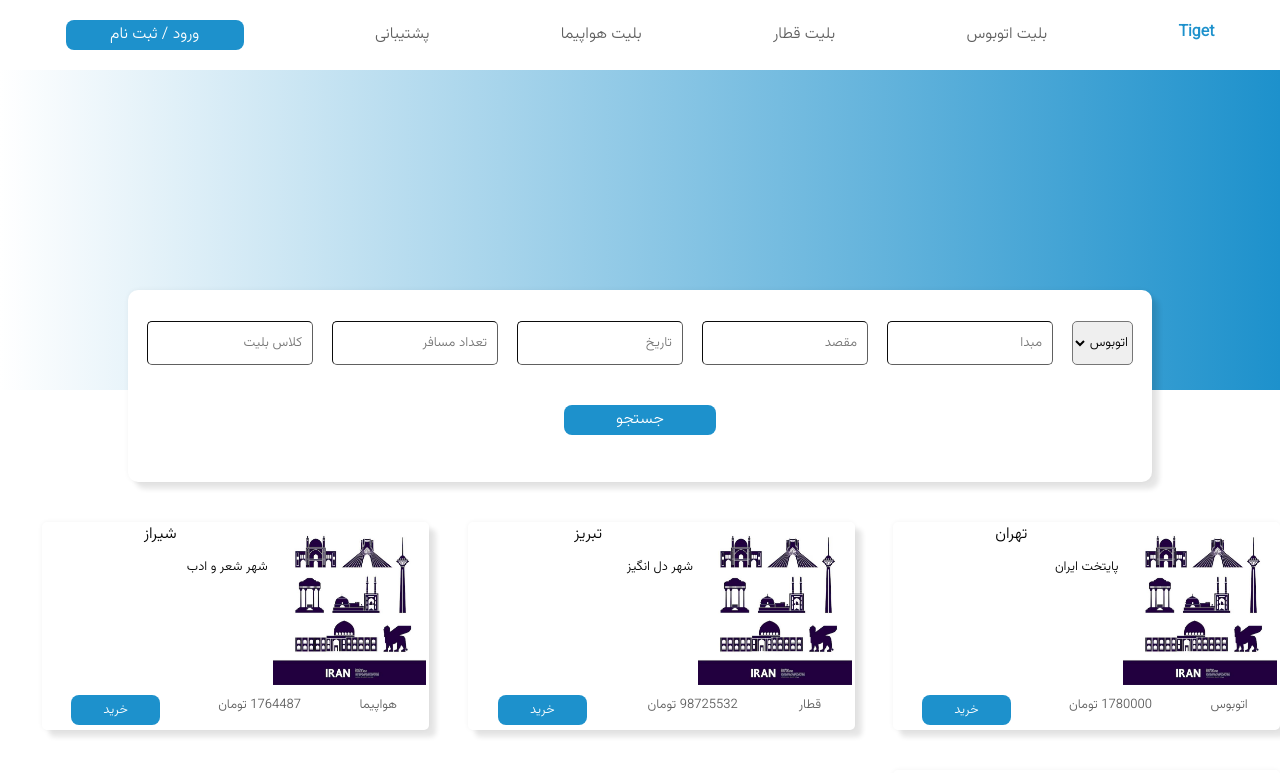
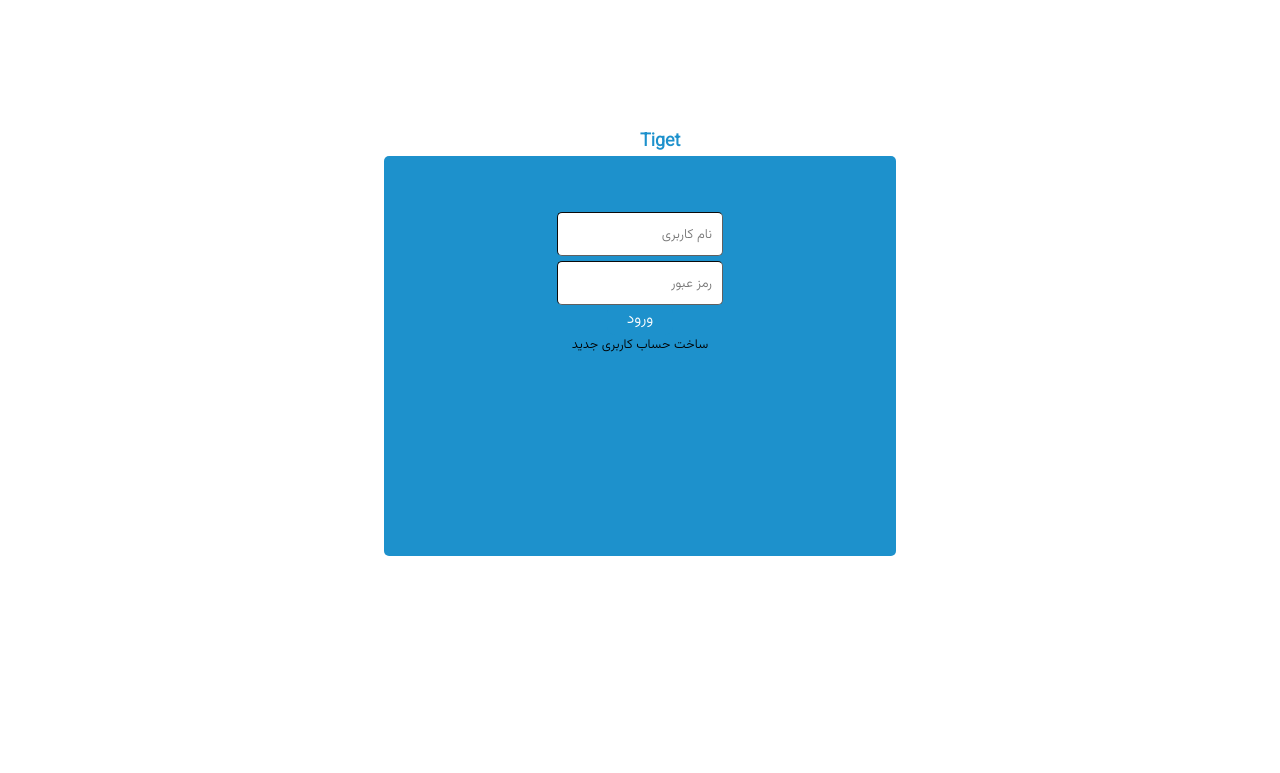
Before and after one commit to TiGet-SBU/TiGet_Frontend, a React (Create React App) app in the folder tiget-front/: page / in a window 1280 px wide. Shown: the top 773 px of the page. Built offline with nearby package versions, Linux system fonts and the light colour scheme.

Commit message:
added a basic login page

```diff
--- a/tiget-front/src/App.tsx
+++ b/tiget-front/src/App.tsx
@@ -1,9 +1,10 @@
 import React from 'react';
 import LandingPage from './Pages/LandingPage/LandingPage';
+import LoginPage from './Pages/LoginPage/LoginPage';
 function App() {
   return (
     <div >
-      <LandingPage/>
+      <LoginPage/>
     </div>
   );
 }
--- /dev/null
+++ b/tiget-front/src/Pages/LoginPage/LoginPage.css
@@ -0,0 +1,43 @@
+.title
+{
+    margin-left: 50%;
+    margin-top: 10%;
+    font-size: large;
+    font-weight: 800;
+    color: var(--main-color);
+}
+form{
+    margin-top: 10%;
+    display: flex;
+    align-items: center;
+    flex-direction: column;
+}
+.form-holder{
+    direction: rtl;
+    width: 40%;
+    height: 25rem;
+    margin-left: 30%;
+    margin-top: 0%;
+    border-radius: 5px;
+    background-color: var(--main-color);
+    display: flex;
+    flex-direction: column;
+    align-items: center;
+}
+.login-signup-toggle{
+    font-size: small;
+}
+.login-signup-toggle span:hover{
+    cursor: pointer;
+    color: var(--text-gray-color);
+}
+.form-holder input
+{
+    margin-top: 3%;
+    border-width: 1px;
+    border-color: var(--text-gray-color);
+    border-radius: 5px;
+    height: 40px;
+    font-family: 'Vazirmatn', sans-serif;
+    padding-right:10px ;
+}
--- /dev/null
+++ b/tiget-front/src/Pages/LoginPage/LoginPage.tsx
@@ -0,0 +1,47 @@
+import React, { useState } from 'react';
+import Button from '../../Components/Button/Button';
+import './LoginPage.css';
+const Login = () =>{
+    return <form>
+        <input type='text' placeholder='نام کاربری'/>
+        <input type='text' placeholder='رمز عبور'/>
+        <Button text='ورود' onClick={()=>true}/>
+    </form>
+}
+const SignUp = () => {
+    return <form>
+        <input type='text' placeholder='نام کاربری'/>
+        <input type='text' placeholder='رمز عبور'/>
+        <input type='text' placeholder='تکرار رمز عبور'/>
+        <input type='text' placeholder='ایمیل'/>
+        <Button text='ساخت اکانت' onClick={()=>true}/>
+    </form>
+}
+const LoginPage = () =>
+{
+    const [loginState,setLoginState] = useState<boolean>(true);
+
+    function toggleState(){
+        setLoginState(!loginState);
+    }
+    return (
+        <div>
+            <div className='title'>
+                Tiget
+            </div>
+            <div className='form-holder'>
+                {loginState?
+                (<Login/>):
+                (<SignUp/>)
+                }
+                <div className='login-signup-toggle'>
+                    {loginState?
+                    <span onClick={toggleState}>ساخت حساب کاربری جدید</span>:
+                    <span onClick={toggleState}>قبلا ثبت نام کرده‌اید</span>}
+                </div>
+            </div>
+        </div>
+    )
+}
+
+export default LoginPage
```
